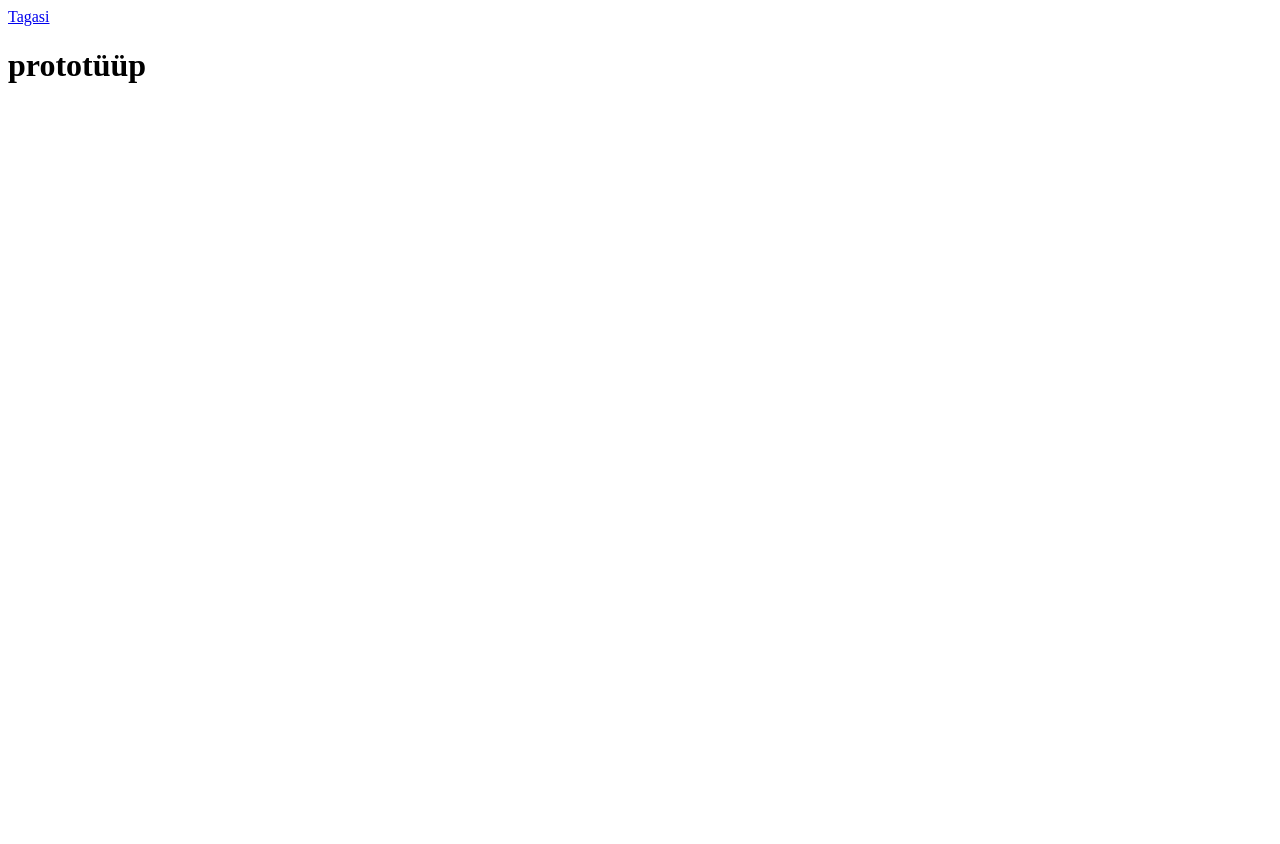
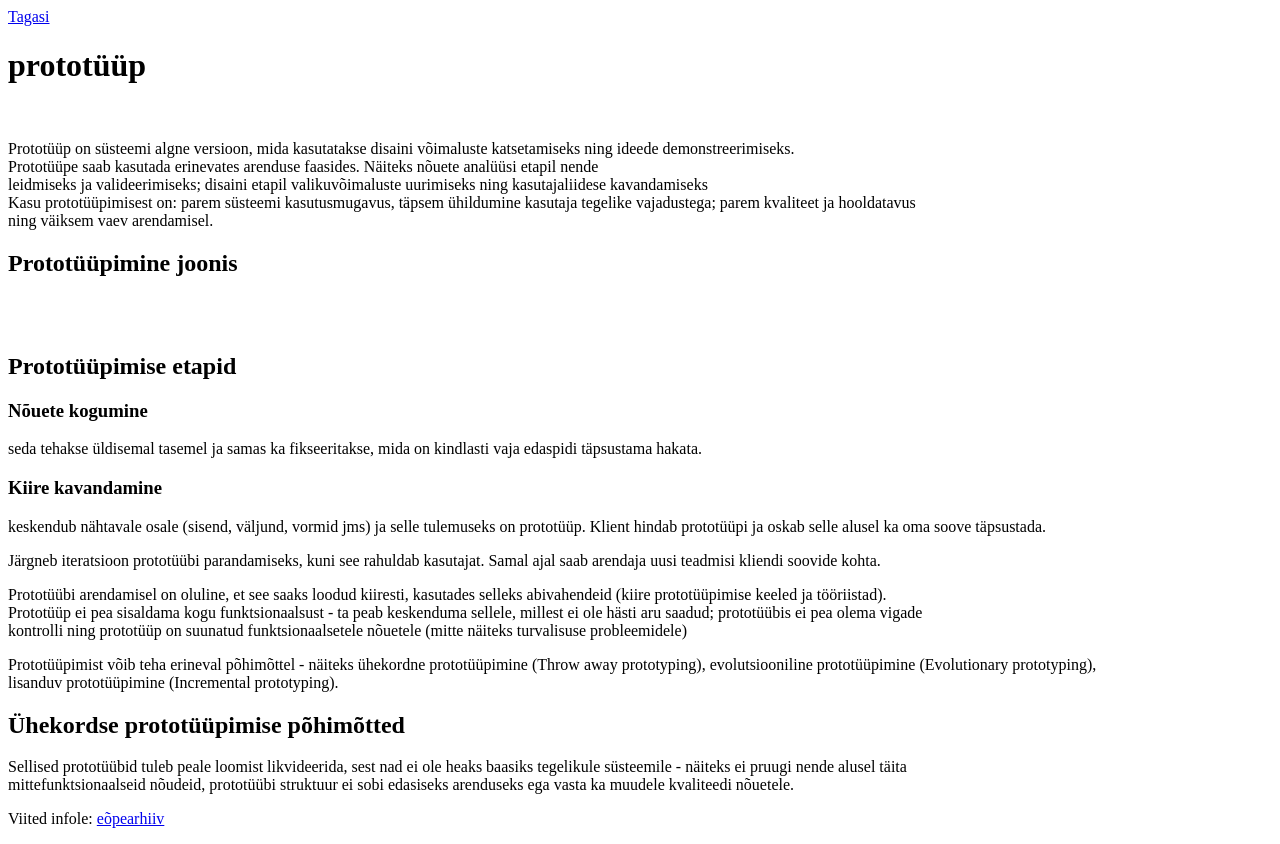
Before and after one commit to RasmusOlesk/tarkvaraarendus_protsess, a plain HTML site: page SDLC/prototyping.html in a window 1280 px wide. Before the commit the page ends 800 px from the top, so only its background shows below. Drawn offline with Linux system fonts and the light colour scheme.

Commit message:
kodutöö

```diff
--- a/SDLC/prototyping.html
+++ b/SDLC/prototyping.html
@@ -9,5 +9,46 @@
     <a href="../index.html">Tagasi</a>
     <h1>prototüüp</h1><br/>
     <p>
+        Prototüüp on süsteemi algne versioon, mida kasutatakse disaini võimaluste katsetamiseks ning ideede demonstreerimiseks. <br/>
+        Prototüüpe saab kasutada erinevates arenduse faasides. Näiteks nõuete analüüsi etapil nende <br/>
+        leidmiseks ja valideerimiseks; disaini etapil valikuvõimaluste uurimiseks ning kasutajaliidese kavandamiseks<br>
+        Kasu prototüüpimisest on: parem süsteemi kasutusmugavus, täpsem ühildumine kasutaja tegelike vajadustega; parem kvaliteet ja hooldatavus <br/>
+        ning väiksem vaev arendamisel.
+    </p>
+    <h2>Prototüüpimine joonis</h2>
+    <img scr="https://eopearhiiv.edu.ee/e-kursused/eucip/arendus/image5.jpeg"/>
+    <br/><br/>
+    <h2>Prototüüpimise etapid</h2>
+    <h3>Nõuete kogumine</h3>
+    <p>
+        seda tehakse üldisemal tasemel ja samas ka fikseeritakse, mida on kindlasti vaja edaspidi täpsustama hakata.
+    </p>
+    <h3>Kiire kavandamine</h3>
+    <p>
+        keskendub nähtavale osale (sisend, väljund, vormid jms) ja selle tulemuseks on prototüüp. Klient hindab prototüüpi ja oskab selle alusel ka oma soove täpsustada.
+    </p>
+    <p>
+        Järgneb iteratsioon prototüübi parandamiseks, kuni see rahuldab kasutajat. Samal ajal saab arendaja uusi teadmisi kliendi soovide kohta.
+    </p>
+    <p>
+        Prototüübi arendamisel on oluline, et see saaks loodud kiiresti, kasutades selleks abivahendeid (kiire prototüüpimise keeled ja tööriistad). <br/>
+        Prototüüp ei pea sisaldama kogu funktsionaalsust - ta peab keskenduma sellele, millest ei ole hästi aru saadud; prototüübis ei pea olema vigade <br/>
+        kontrolli ning prototüüp on suunatud funktsionaalsetele nõuetele (mitte näiteks turvalisuse probleemidele)<br/>
+    </p>
+    <p>
+        Prototüüpimist võib teha erineval põhimõttel - näiteks ühekordne prototüüpimine (Throw away prototyping), evolutsiooniline prototüüpimine (Evolutionary prototyping), <br/>
+        lisanduv prototüüpimine (Incremental prototyping).<br/>
+    </p>
+    <h2>Ühekordse prototüüpimise põhimõtted</h2>
+    <p>
+        Sellised prototüübid tuleb peale loomist likvideerida, sest nad ei ole heaks baasiks tegelikule süsteemile - näiteks ei pruugi nende alusel täita <br/>
+        mittefunktsionaalseid nõudeid, prototüübi struktuur ei sobi edasiseks arenduseks ega vasta ka muudele kvaliteedi nõuetele.<br/>
+    </p>
+    <p>
+        Viited infole:
+        <a href="https://eopearhiiv.edu.ee/e-kursused/eucip/arendus/1224_prototpimine.html">eõpearhiiv</a>
+
+
+    </p>
 </body>
 </html>
```
